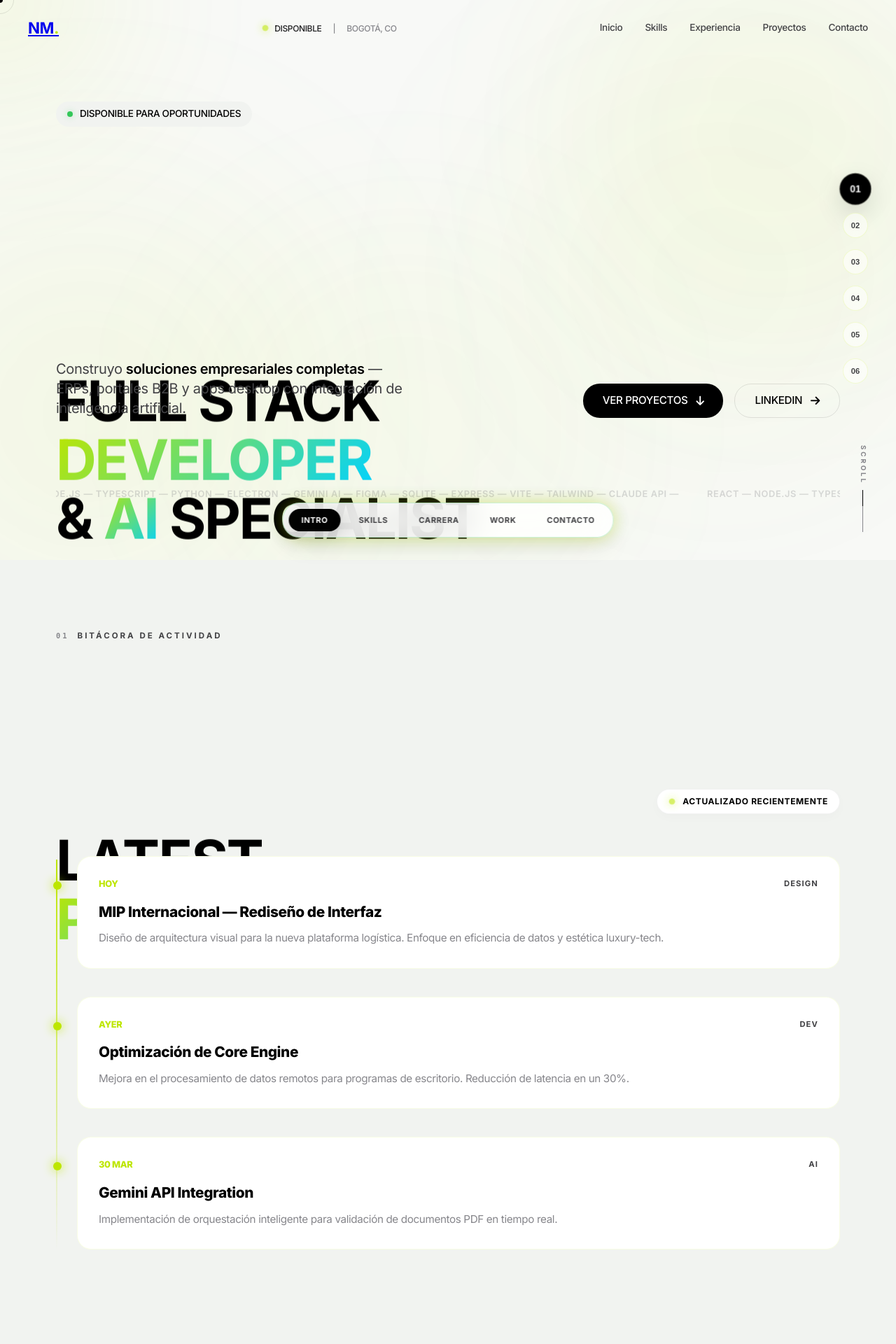
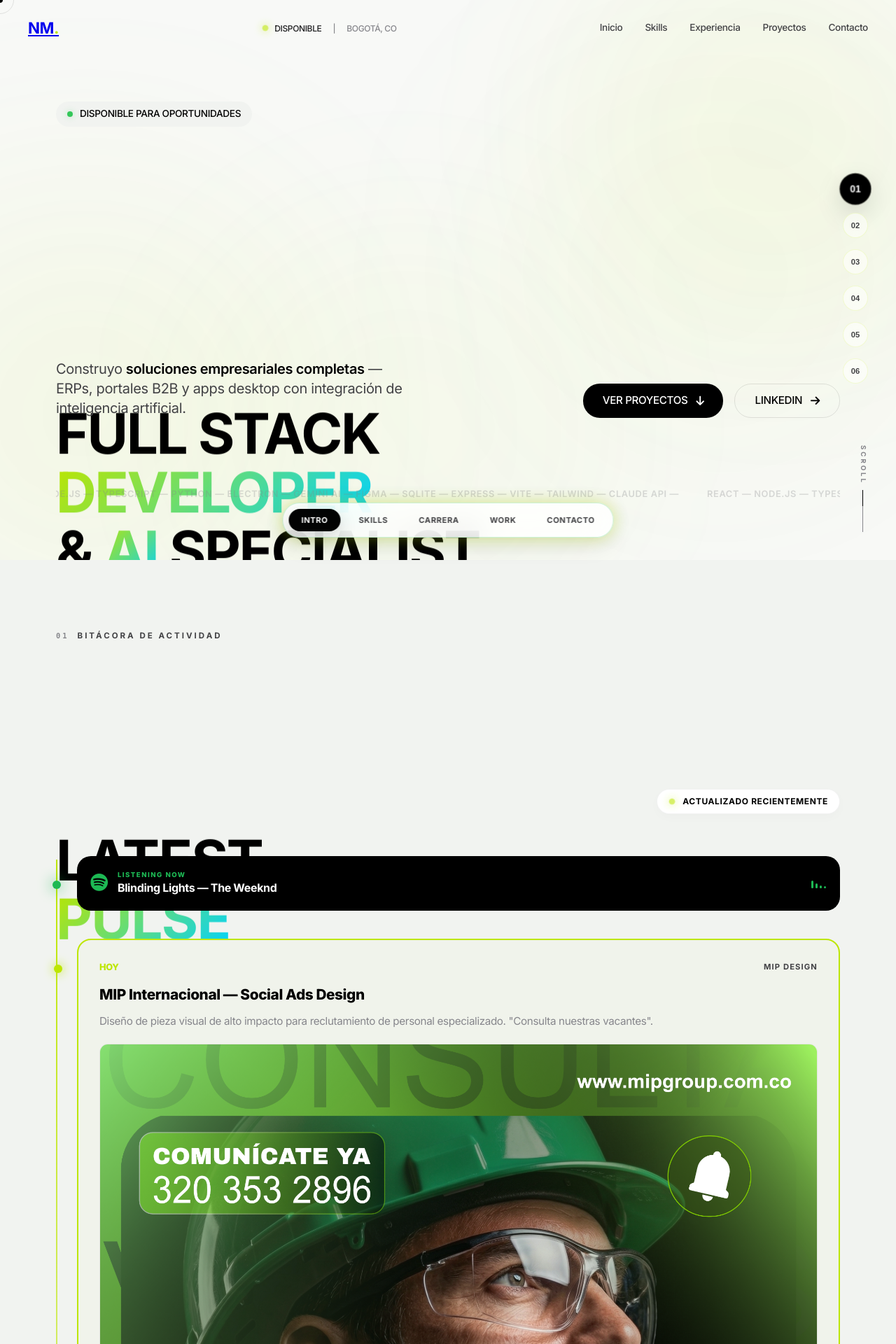
Before and after one commit to NICOLASDRAWN/NICOLAS-HYBRID-PORTFOLIO, a PHP site: page / in a window 1280 px wide. Shown: the top 1920 px of the page at 70% size. Run offline with PHP 8.4, Linux system fonts and the light colour scheme; some libraries are stand-ins or nearby versions.

Commit message:
feat: integrate new design for MIP in PULSE and add Spotify Now Playing widget

```diff
--- a/index.css
+++ b/index.css
@@ -328,12 +328,97 @@ body {
     color: var(--fg-light);
 }
 
-@media (max-width: 768px) {
-    .pulse-header { flex-direction: column; align-items: flex-start; gap: 20px; }
-    .pulse-feed { padding-left: 20px; }
-    .pulse-entry { padding: 20px; }
-    .pulse-entry::before { left: -25px; }
-}
+.pulse-entry.featured {
+    border: 2px solid var(--accent-green);
+    background: rgba(189, 230, 0, 0.02);
+}
+
+.pulse-image {
+    margin-top: 20px;
+    border-radius: 12px;
+    overflow: hidden;
+    border: 1px solid rgba(0,0,0,0.05);
+}
+
+.pulse-image img {
+    width: 100%;
+    height: auto;
+    display: block;
+    transition: transform 0.8s cubic-bezier(0.23, 1, 0.32, 1);
+}
+
+.pulse-image:hover img {
+    transform: scale(1.05);
+}
+
+/* Spotify Card */
+.pulse-spotify {
+    background: #000 !important;
+    border: none !important;
+    padding: 20px !important;
+}
+
+.pulse-spotify::before {
+    background: #1DB954 !important;
+    box-shadow: 0 0 20px #1DB954 !important;
+}
+
+.spotify-inner {
+    display: flex;
+    align-items: center;
+    gap: 15px;
+}
+
+.spotify-icon i {
+    color: #1DB954;
+    font-size: 1.5rem;
+}
+
+.spotify-info .label {
+    display: block;
+    font-size: 0.6rem;
+    font-weight: 800;
+    color: #1DB954;
+    letter-spacing: 1.5px;
+}
+
+.spotify-info .song {
+    font-size: 1rem;
+    font-weight: 700;
+    color: #fff;
+}
+
+.spotify-waves {
+    display: flex;
+    gap: 3px;
+    height: 15px;
+    align-items: flex-end;
+    margin-left: auto;
+}
+
+.spotify-waves span {
+    width: 3px;
+    background: #1DB954;
+    border-radius: 2px;
+    animation: wave 1s ease-in-out infinite alternate;
+}
+
+.spotify-waves span:nth-child(2) { animation-delay: 0.2s; height: 100%; }
+.spotify-waves span:nth-child(3) { animation-delay: 0.4s; height: 60%; }
+.spotify-waves span:nth-child(4) { animation-delay: 0.6s; height: 80%; }
+
+@keyframes wave {
+    0% { height: 20%; }
+    100% { height: 100%; }
+}
+
+@keyframes bounce {
+    0%, 100% { transform: scale(1); }
+    50% { transform: scale(1.1); }
+}
+
+.bounce { animation: bounce 2s infinite ease-in-out; }
+
 .cursor-dot, .cursor-follower {
     position: fixed;
     border-radius: 50%;
--- a/index.html
+++ b/index.html
@@ -194,15 +194,32 @@
             </div>
 
             <div class="pulse-feed">
-                <!-- Latest Entry -->
-                <div class="pulse-entry scroll-reveal">
+                <!-- Listening to (Spotify Widget) -->
+                <div class="pulse-spotify pulse-entry scroll-reveal">
+                    <div class="spotify-inner">
+                        <div class="spotify-icon"><i class="fab fa-spotify bounce"></i></div>
+                        <div class="spotify-info">
+                            <span class="label">LISTENING NOW</span>
+                            <span class="song">Blinding Lights — The Weeknd</span>
+                        </div>
+                        <div class="spotify-waves">
+                            <span></span><span></span><span></span><span></span>
+                        </div>
+                    </div>
+                </div>
+
+                <!-- Latest Entry with Image -->
+                <div class="pulse-entry scroll-reveal featured">
                     <div class="pulse-meta">
                         <span class="pulse-date">HOY</span>
-                        <span class="pulse-category">DESIGN</span>
+                        <span class="pulse-category">MIP DESIGN</span>
                     </div>
                     <div class="pulse-content">
-                        <h3>MIP Internacional — Rediseño de Interfaz</h3>
-                        <p>Diseño de arquitectura visual para la nueva plataforma logística. Enfoque en eficiencia de datos y estética luxury-tech.</p>
+                        <h3>MIP Internacional — Social Ads Design</h3>
+                        <p>Diseño de pieza visual de alto impacto para reclutamiento de personal especializado. "Consulta nuestras vacantes".</p>
+                        <div class="pulse-image">
+                            <img src="assets/pulse/diseno-nuevo.png" alt="MIP Internacional Design" loading="lazy">
+                        </div>
                     </div>
                 </div>
 
```
Also changed, not shown: assets/pulse/diseno-nuevo.png (added).
